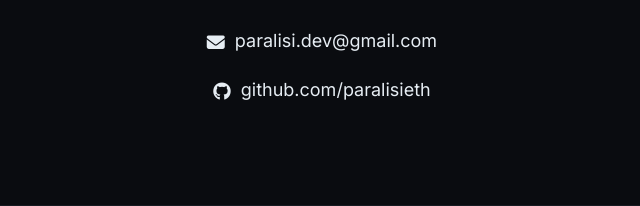
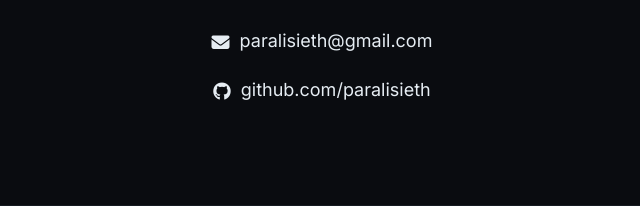
Before and after one commit to paralisieth/paralisi.github.io, a website: page index.html in a window 1280 px wide. Shown: the part 2048-2254 px from the top of the page, 318-958 px from the left. Drawn offline with nearby package versions, Linux system fonts and the light colour scheme.

Commit message:
Update: Change contact email to paralisieth@gmail.com

```diff
--- a/index.html
+++ b/index.html
@@ -119,9 +119,9 @@
             <div class="contact-content">
                 <p>Whether you have a question or just want to say hi, I'll try my best to get back to you!</p>
                 <div class="contact-links">
-                    <a href="mailto:paralisi.dev@gmail.com" class="contact-link">
+                    <a href="mailto:paralisieth@gmail.com" class="contact-link">
                         <i class="fas fa-envelope"></i>
-                        paralisi.dev@gmail.com
+                        paralisieth@gmail.com
                     </a>
                     <a href="https://github.com/paralisieth" target="_blank" class="contact-link">
                         <i class="fab fa-github"></i>
```
